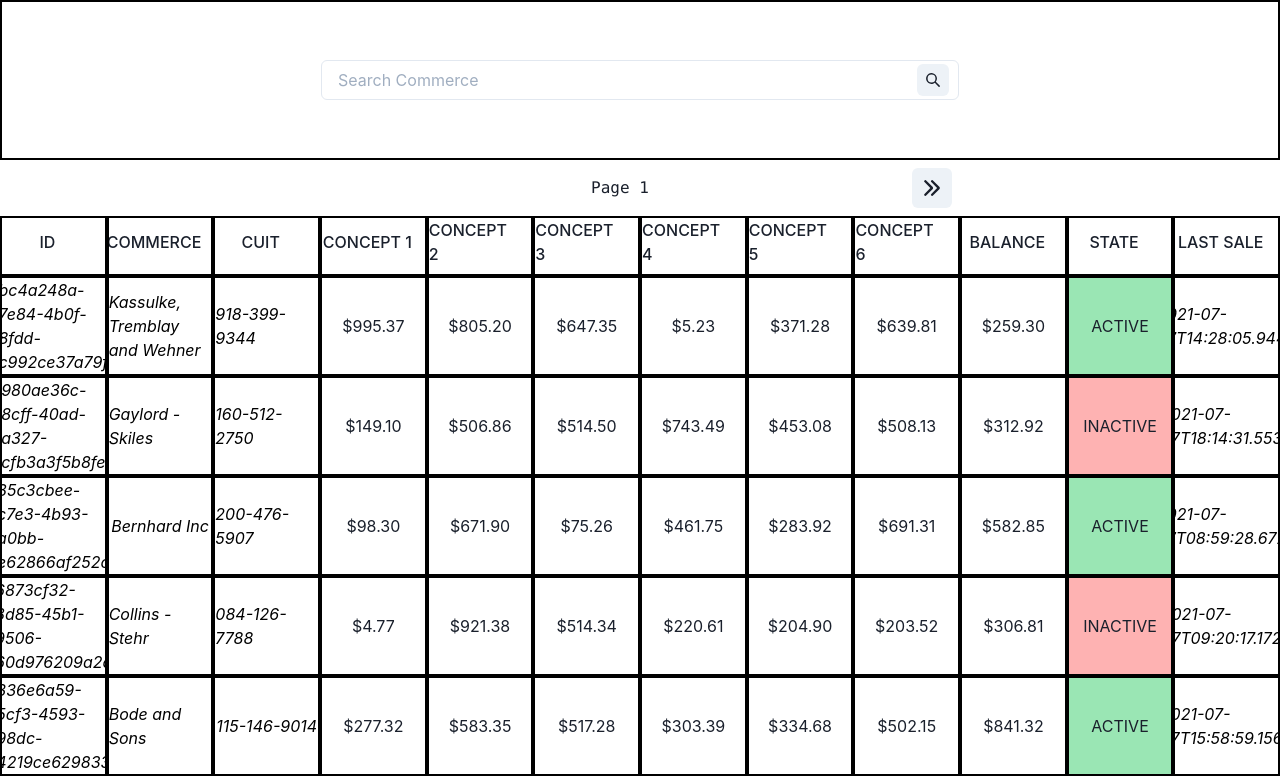
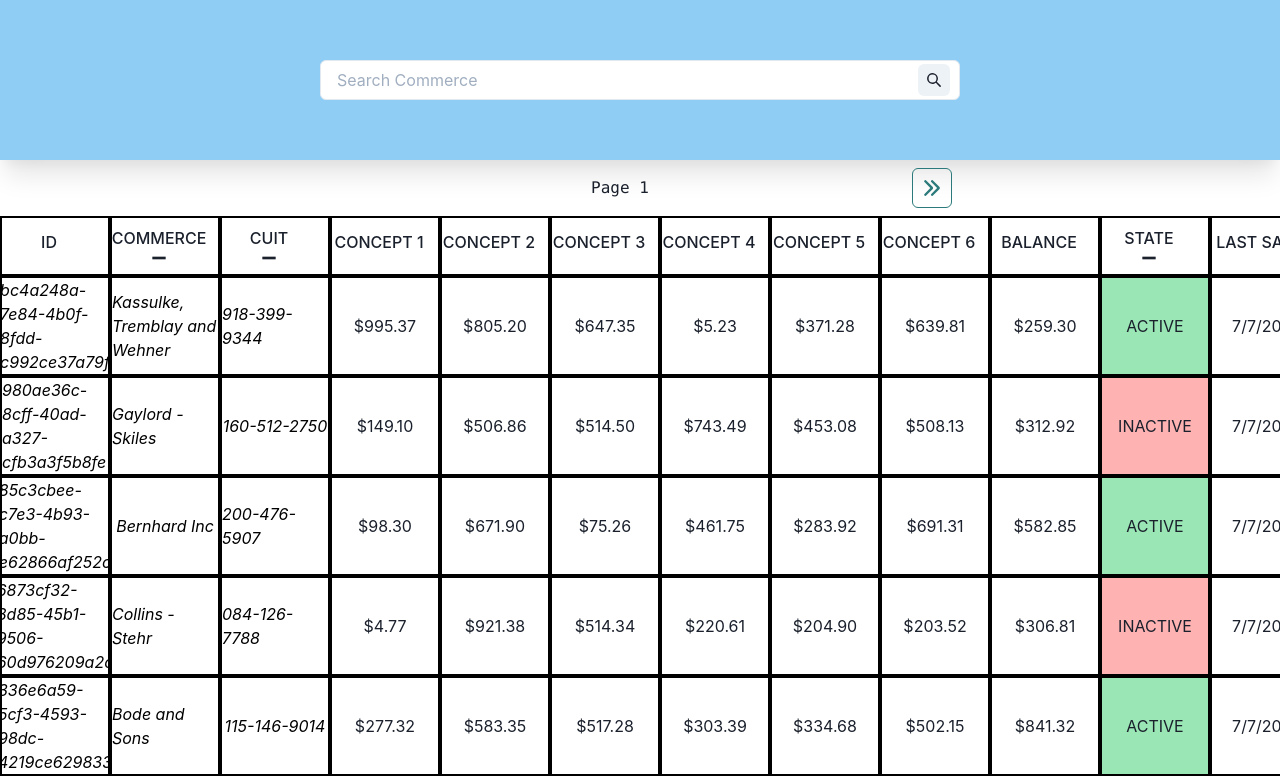
Before and after one commit to Heckiz/search-bar, a React (Vite) app: page / in a window 1280 px wide. Shown: the top 776 px of the page. Built offline with nearby package versions, Linux system fonts and the light colour scheme; data requests are answered from the project's data file.

Commit message:
add styles and code cleanup in general

```diff
--- a/package.json
+++ b/package.json
@@ -1,9 +1,9 @@
 {
   "version": "0.0.0",
   "scripts": {
-    "dev": "vite",
+    "start": "vite",
     "build": "vite build",
-    "server": "json-server --watch db.json"
+    "server": "json-server --watch pollux-api/db.json"
   },
   "dependencies": {
     "@chakra-ui/icons": "^1.0.13",
@@ -13,6 +13,7 @@
     "@reduxjs/toolkit": "^1.6.0",
     "axios": "^0.21.1",
     "framer-motion": "^4.1.17",
+    "moment": "^2.29.1",
     "react": "^17.0.0",
     "react-dom": "^17.0.0",
     "react-redux": "^7.2.4"
--- a/src/components/SearchBar.jsx
+++ b/src/components/SearchBar.jsx
@@ -6,16 +6,17 @@ export default function SearchBar({handleSearch}) {
 
     return (
         <Box
-            h="20vh" d="flex"
+            h="20vh" d="flex" bg="blue.200"
             justifyContent="center"
             alignItems="center"
-            border="2px solid black"
+            boxShadow="xl"
         >
 
             <InputGroup
                 w={{ base: "90%", md: "70%", lg: "60%", xl: "50%" }}
             >
                 <Input
+                    bg="white"
                     pr="20"
                     placeholder="Search Commerce"
                     onChange={handleSearch}
--- a/src/components/Table/CommerceCard.jsx
+++ b/src/components/Table/CommerceCard.jsx
@@ -1,11 +1,12 @@
 import { Box, Flex, Text, Tooltip } from '@chakra-ui/react'
 import React from 'react'
+import moment from 'moment';
 
 export const blockStyle = {
     display: 'flex',
     boxShadow: 'lg',
     border: '2px solid black',
-    width: '60%',
+    width: '110px',
     overflow: 'hidden',
     cursor: 'pointer',
     justifyContent: 'center',
@@ -22,35 +23,30 @@ export default function CommerceCard({ commerce }) {
                 values.map((element, index) => (     ///key = element[0] && value element[1]
 
                     (element[0] == 'active' && element[1] == true) ?
+                        <Box key={index} style={blockStyle} bg="green.200">
+                            <Text>ACTIVE</Text>
+                        </Box>
 
-                        <Box key={index} style={blockStyle} bg="green.200">
+                        : (element[0] == 'active' && element[1] == false) ?
+                            <Box key={index} style={blockStyle} bg="red.200">
+                                <Text>INACTIVE</Text>
+                            </Box>
 
-                            <Text>ACTIVE</Text>
-
-                        </Box> :
-
-                        (element[0] == 'active' && element[1] == false) ?
-
-                            <Box key={index} style={blockStyle} bg="red.200">
-
-                                <Text>INACTIVE</Text>
-
-                            </Box> :
-
-                            (element[0] == 'id' || element[0] == 'commerce' || element[0] == 'cuit' || element[0] == 'lastSale') ?
-
+                            : (element[0] == 'id' || element[0] == 'commerce' || element[0] == 'cuit') ?
                                 <Box key={index} style={blockStyle} >
-
                                     <Tooltip label={element[1]}>
                                         <Text as="cite" color="black">{element[1]}</Text>
                                     </Tooltip>
-                                </Box> :
+                                </Box>
 
-                                <Box key={index} style={blockStyle}>
+                                : (element[0] == 'lastSale') ?
+                                    <Box key={index} style={blockStyle}>
+                                        <Text>{moment(element[1]).format('l')}</Text>
+                                    </Box>
 
-                                    <Text>${element[1]}</Text>
-
-                                </Box>
+                                    : <Box key={index} style={blockStyle}>
+                                        <Text>${element[1]}</Text>
+                                    </Box>
 
                 ))
             }
--- a/src/components/Table/CommercesList.jsx
+++ b/src/components/Table/CommercesList.jsx
@@ -39,7 +39,7 @@ export default function CommercesList({ search }) {
         setNextPage(page + 1)
     };
 
-    const handleBackPage = (page) => {
+    const handlePrevPage = (page) => {
         setNextPage(page - 1)
     };
 
@@ -61,12 +61,13 @@ export default function CommercesList({ search }) {
                 <PaginationNav
                     data={data}
                     handleNextPage={handleNextPage}
-            handleBackPage={handleBackPage}
+                    handlePrevPage={handlePrevPage}
                 />
 
             </Box>
 
             <Box d="flex" justifyContent="center">
+
                 <Box d="grid" overflowX="scroll"
                 >
                     <TableHeader
@@ -90,7 +91,9 @@ export default function CommercesList({ search }) {
 
 
                 </Box>
+
             </Box>
+
         </Box>
     )
 }
--- a/src/components/Table/PaginationNav.jsx
+++ b/src/components/Table/PaginationNav.jsx
@@ -1,21 +1,28 @@
 import { Box, Flex, Spacer, Text, IconButton } from '@chakra-ui/react'
-import { ArrowLeftIcon,  ArrowRightIcon } from '@chakra-ui/icons'
+import { ArrowLeftIcon, ArrowRightIcon } from '@chakra-ui/icons'
 import React from 'react'
 
 
-export default function PaginationNav({ data, handleNextPage, handleBackPage }) {
+export default function PaginationNav({
+    data,
+    handleNextPage,
+    handlePrevPage
+}) {
+    return (
+        <Box p="2" w={{ base: "100%", lg: "70%", xl: "50%" }}>
 
-    return (
-        <Box p="2" w={{ base: "100%", lg: "70%", xl:"50%" }}>
             {
                 data.data.length != 0 &&
                 <Flex >
 
-                    {
+                    {///Prev Page Button
                         data.page > 1 &&
-
-                        <IconButton icon={<ArrowLeftIcon/>}
-                        onClick={() => handleBackPage(data.page)}/>
+                        <IconButton
+                            variant="outline"
+                            colorScheme="teal"
+                            icon={<ArrowLeftIcon />}
+                            onClick={() => handlePrevPage(data.page)}
+                        />
                     }
 
                     <Spacer />
@@ -26,12 +33,15 @@ export default function PaginationNav({ data, handleNextPage, handleBackPage })
 
                     <Spacer />
 
-                    {
+                    {///Next Page Button
                         data.page != data.pages &&
                         data.data.length == data.pagePerPage &&
-
-                        <IconButton icon={<ArrowRightIcon/>}
-                        onClick={() => handleNextPage(data.page)}/>
+                        <IconButton
+                            variant="outline"
+                            colorScheme="teal"
+                            icon={<ArrowRightIcon />}
+                            onClick={() => handleNextPage(data.page)}
+                        />
                     }
 
                 </Flex>
--- a/src/components/Table/TableHeader.jsx
+++ b/src/components/Table/TableHeader.jsx
@@ -1,8 +1,8 @@
-import { Box, Flex, FormLabel, Text } from '@chakra-ui/react'
+import { Box, Flex, FormLabel, Text, Button } from '@chakra-ui/react'
 import React from 'react'
 import { blockStyle } from './CommerceCard'
-import { ChevronUpIcon, ChevronDownIcon } from '@chakra-ui/icons'
-import { commerceHeader } from '../../store/constants'
+import { TriangleUpIcon, TriangleDownIcon, MinusIcon } from '@chakra-ui/icons'
+import { tableHeader } from '../../store/constants'
 
 export default function TableHeader({
     handleOrderByCommerce,
@@ -18,50 +18,63 @@ export default function TableHeader({
         <Flex>
 
             {
-                commerceHeader.map((element, index) => (
+                tableHeader.map((element, index) => (
 
                     <Box key={index} style={blockStyle}>
 
                         <FormLabel>
 
-
                             {
                                 element == "COMMERCE" ?
-
-                                    <Box  onClick={handleOrderByCommerce}>
+                                    <Box d="grid" pt="2" size="sm"
+                                        onClick={handleOrderByCommerce}>
 
                                         {element}
-                                        {orderCommerce == "acs" && <ChevronUpIcon />}
-                                        {orderCommerce == "desc" && <ChevronDownIcon />}
 
-                                    </Box> :
+                                        <Box d="flex" justifyContent="center">
 
+                                            {
+                                                orderCommerce == "acs" ? <TriangleUpIcon /> :
+                                                    orderCommerce == "desc" ? <TriangleDownIcon /> :
+                                                        <MinusIcon />
+                                            }
 
+                                        </Box>
+                                    </Box>
 
-                                    element == "CUIT" ?
+                                    : element == "CUIT" ?
+                                        <Box d="grid" pt="2" onClick={handleOrderByCuit}>
 
-                                        <Box onClick={handleOrderByCuit}>
                                             {element}
 
-                                            {orderCuit == "acs" && <ChevronUpIcon />}
-                                            {orderCuit == "desc" && <ChevronDownIcon />}
+                                            <Box d="flex" justifyContent="center">
 
-                                        </Box> :
+                                                {
+                                                    orderCuit == "acs" ? <TriangleUpIcon /> :
+                                                        orderCuit == "desc" ? <TriangleDownIcon /> :
+                                                            <MinusIcon />
+                                                }
+                                            </Box>
 
+                                        </Box>
 
-                                        element == "STATE" ?
+                                        : element == "STATE" ?
+                                            <Box d="grid" pt="2" onClick={handleShowState}>
 
-                                            <Box onClick={handleShowState}>
                                                 {element}
 
-                                                {stateActive == true && <ChevronUpIcon />}
-                                                {stateActive == false && <ChevronDownIcon />}
+                                                <Box d="flex" justifyContent="center">
 
-                                            </Box> :
+                                                    {
+                                                        stateActive == true ? <TriangleUpIcon /> :
+                                                            stateActive == false ? <TriangleDownIcon /> :
+                                                                <MinusIcon />
+                                                    }
+                                                </Box>
 
-                                            <Text>
-                                                {element}
-                                            </Text>
+                                            </Box>
+
+                                            : <Text>{element}</Text>
                             }
 
                         </FormLabel>
--- a/src/main.jsx
+++ b/src/main.jsx
@@ -1,6 +1,5 @@
 import React from 'react'
 import ReactDOM from 'react-dom'
-import './index.css'
 import App from './App'
 import { Provider } from 'react-redux';
 import store from './store/store';
--- a/src/store/commerceSlice.js
+++ b/src/store/commerceSlice.js
@@ -3,8 +3,11 @@ import { API_BASE_URL } from './constants';
 import axios from 'axios';
 
 export const getDataCommerces = createAsyncThunk('commerces/getData', async ({ search, orderCommerce, orderCuit, stateActive, nextPage }, { getState }) => {
+
   const state = getState().commerces;
+
   let sortOrder = '', stateFilter = '', page = state.page, pagePerPage = state.pagePerPage;
+
   if (orderCommerce) sortOrder = `&_sort=commerce&_order=${orderCommerce}`;
   if (orderCuit) sortOrder = `&_sort=cuit&_order=${orderCuit}`;
   if (stateActive != null) stateFilter = `&active=${stateActive}`;
@@ -12,7 +15,7 @@ export const getDataCommerces = createAsyncThunk('commerces/getData', async ({ s
 
   const fullParams = `${API_BASE_URL}/?q=${search}${sortOrder}${stateFilter}&_page=${page}&_limit=${pagePerPage}`
 
-  console.log(fullParams)
+  console.log('URL:',fullParams)
   const { data } = await axios.get(fullParams);
 
   return {
--- a/src/store/constants.js
+++ b/src/store/constants.js
@@ -1,2 +1,2 @@
 export const API_BASE_URL = "http://localhost:3000/stores";
-export const commerceHeader = ["ID", "COMMERCE", "CUIT", "CONCEPT 1", "CONCEPT 2", "CONCEPT 3", "CONCEPT 4", "CONCEPT 5", "CONCEPT 6", "BALANCE", "STATE", "LAST SALE"]
+export const tableHeader = ["ID", "COMMERCE", "CUIT", "CONCEPT 1", "CONCEPT 2", "CONCEPT 3", "CONCEPT 4", "CONCEPT 5", "CONCEPT 6", "BALANCE", "STATE", "LAST SALE"]
```
Also changed, not shown: src/App.jsx (+3 -5 lines), src/App.css (deleted), src/index.css (deleted), 1 other file (tests, documents, lock files or other folders). Lines whose indentation alone changed are shown as unchanged.
